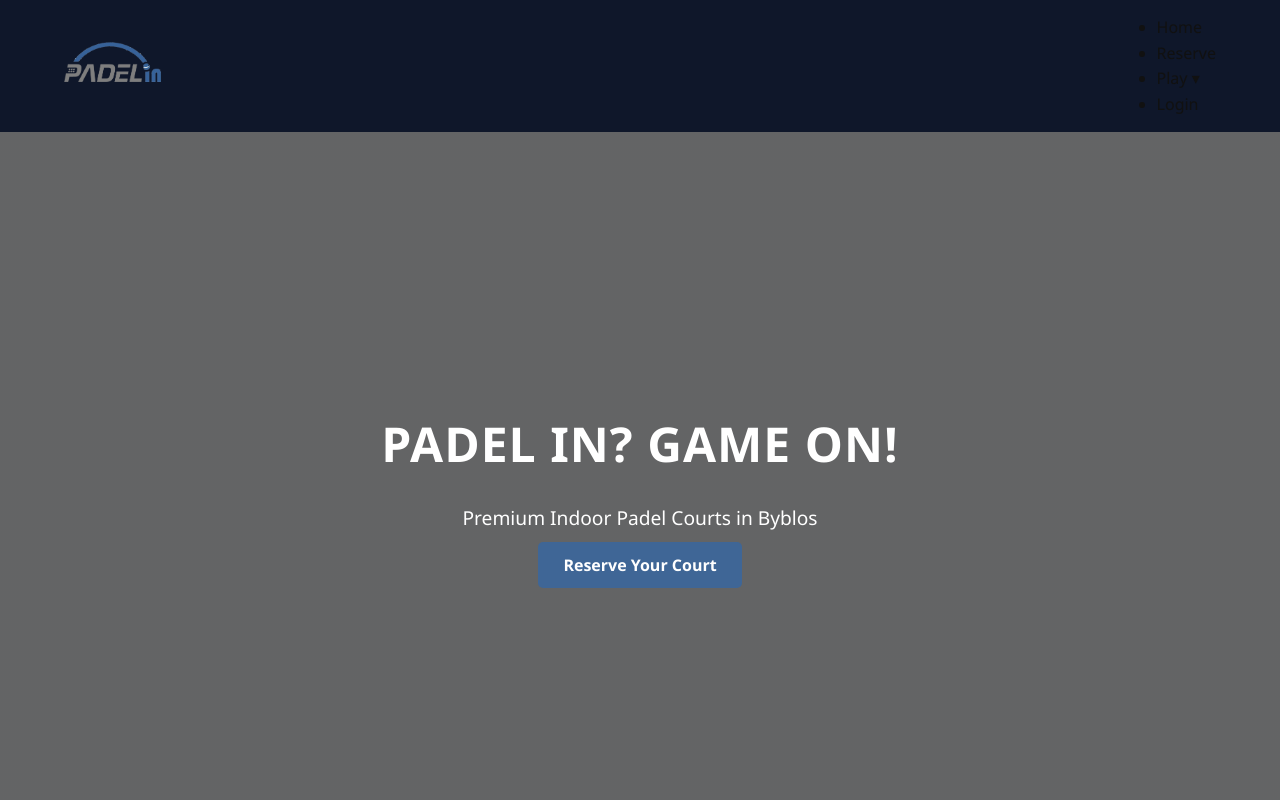
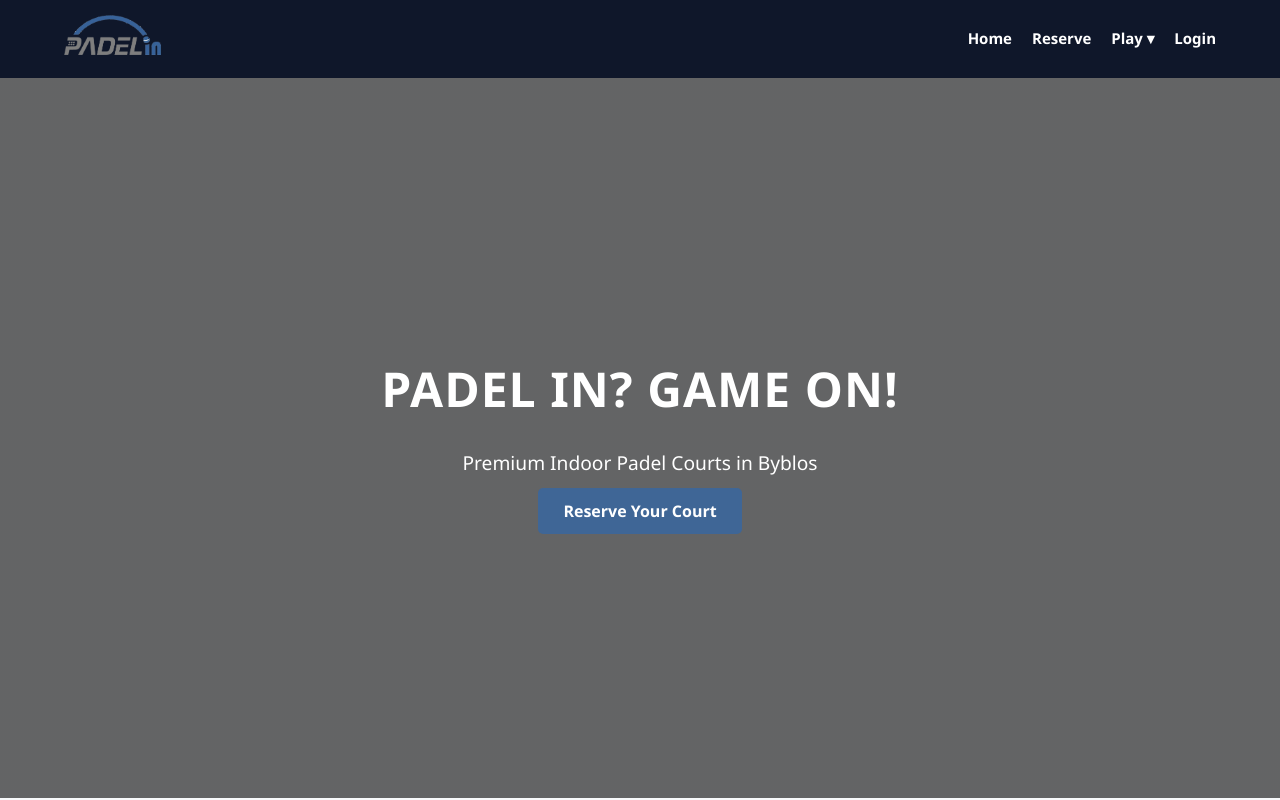
Before and after one commit to jadmerheb98/padelin, a plain HTML site: page index.html in a window 1280 px wide. Shown: the top 800 px of the page. Drawn offline with Linux system fonts and the light colour scheme.

Commit message:
Update style.css

```diff
--- a/assets/css/style.css
+++ b/assets/css/style.css
@@ -75,6 +75,32 @@
 
 .logo img {
   height: 40px;
+}
+
+.nav-links {
+  display: flex;
+  align-items: center;
+  gap: 20px;
+  list-style: none;
+  padding: 0;
+  margin: 0;
+}
+
+.nav-links li {
+  list-style: none;
+}
+
+.nav-links a {
+  color: white;
+  text-decoration: none;
+  font-weight: 600;
+  font-size: 15px;
+  white-space: nowrap;
+  transition: 0.3s;
+}
+
+.nav-links a:hover {
+  color: var(--primary-blue);
 }
 
 /* ================================
```
